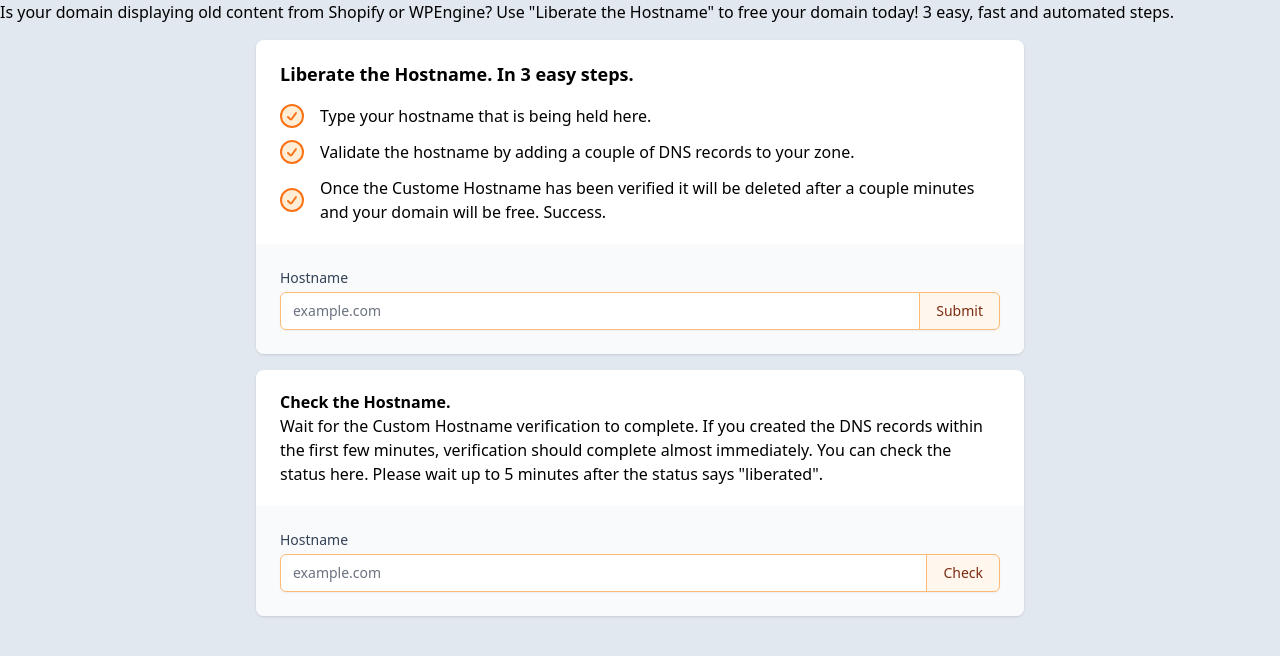
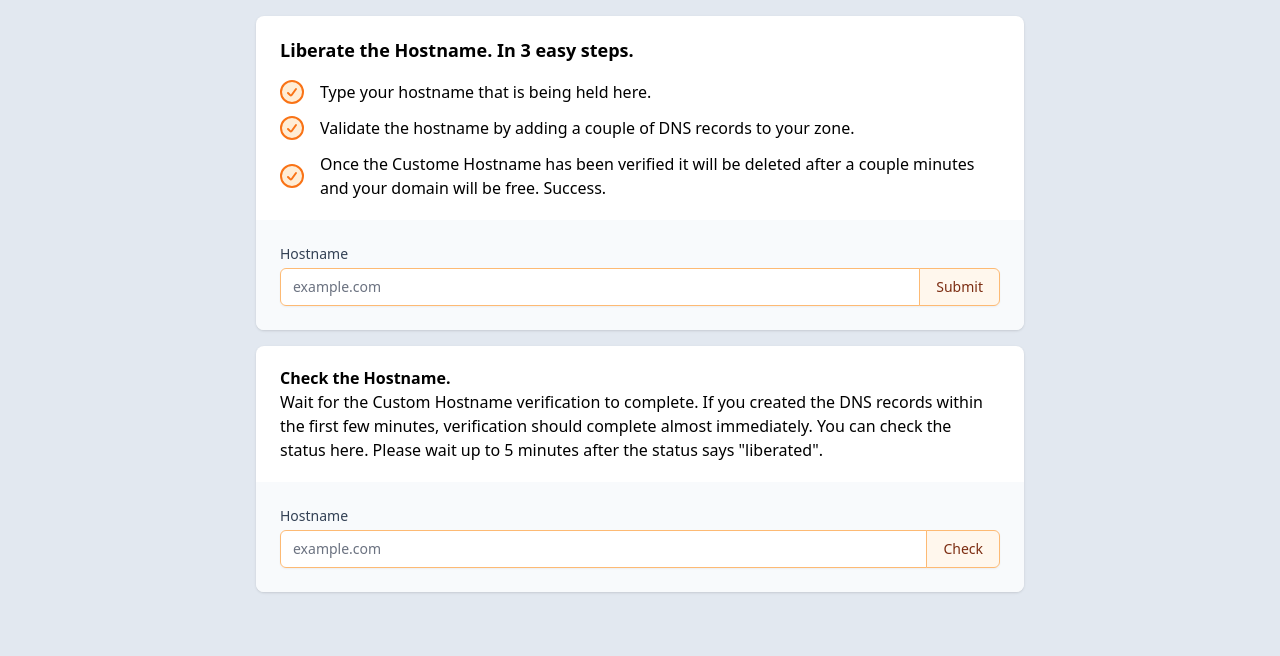
Before and after one commit to AlbertSPedersen/liberate-the-hostname, a website: page public/index.html in a window 1280 px wide. Drawn offline with Linux system fonts and the light colour scheme.

Commit message:
fix: `description` tag

```diff
--- a/public/index.html
+++ b/public/index.html
@@ -6,7 +6,7 @@
 	<meta http-equiv="X-UA-Compatible" content="IE=edge">
 	<meta name="viewport" content="width=device-width, initial-scale=1.0">
 	<title>Liberate the Hostname</title>
-	<description>Is your domain displaying old content from Shopify or WPEngine? Use "Liberate the Hostname" to free your domain today! 3 easy, fast and automated steps.</description>
+	<meta name="description" content="Is your domain displaying old content from Shopify or WPEngine? Use "Liberate the Hostname" to free your domain today! 3 easy, fast and automated steps.">
 	<meta property="og:title" content="Liberate the Hostname" />
 	<meta property="og:description" content="Is your domain displaying old content from Shopify or WPEngine? Use "Liberate the Hostname" to free your domain today! 3 easy, fast and automated steps." />
 	<meta property="og:url" content="https://ssl-for-saas.cf/" />
```
